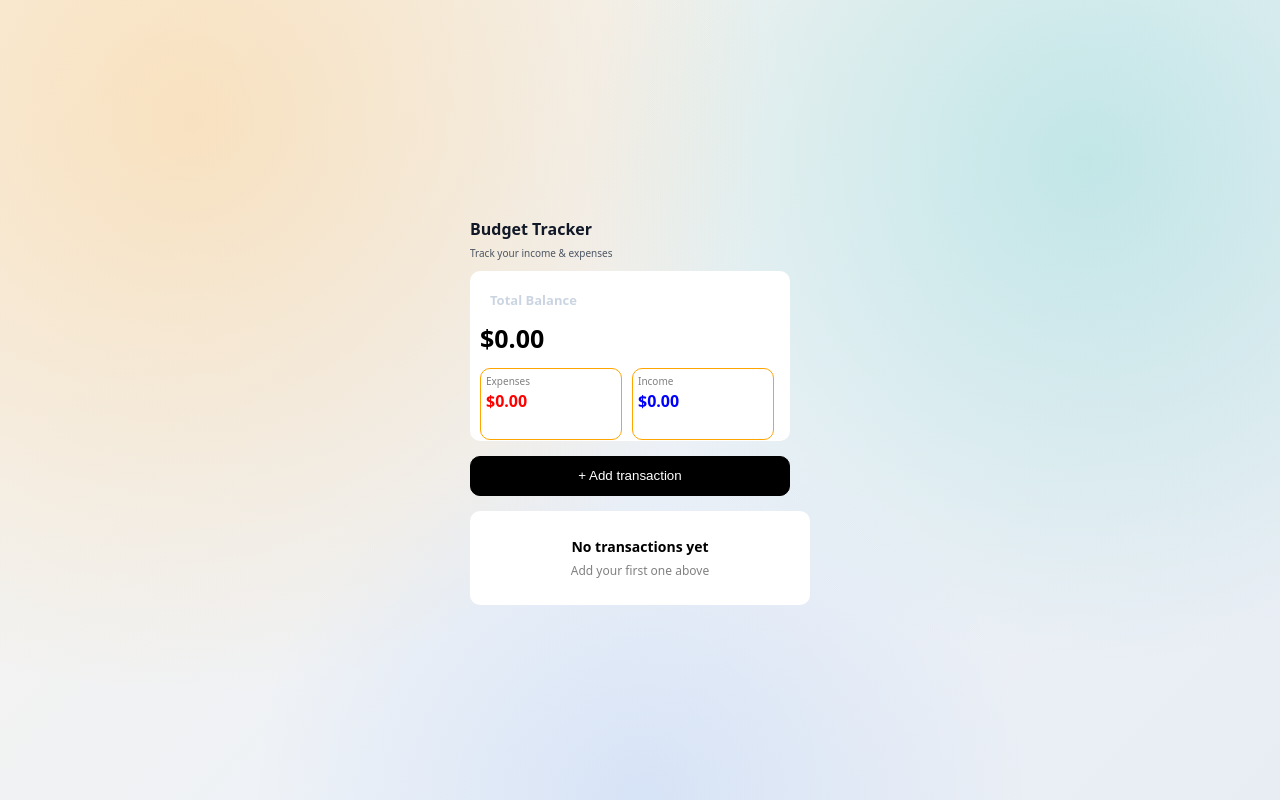
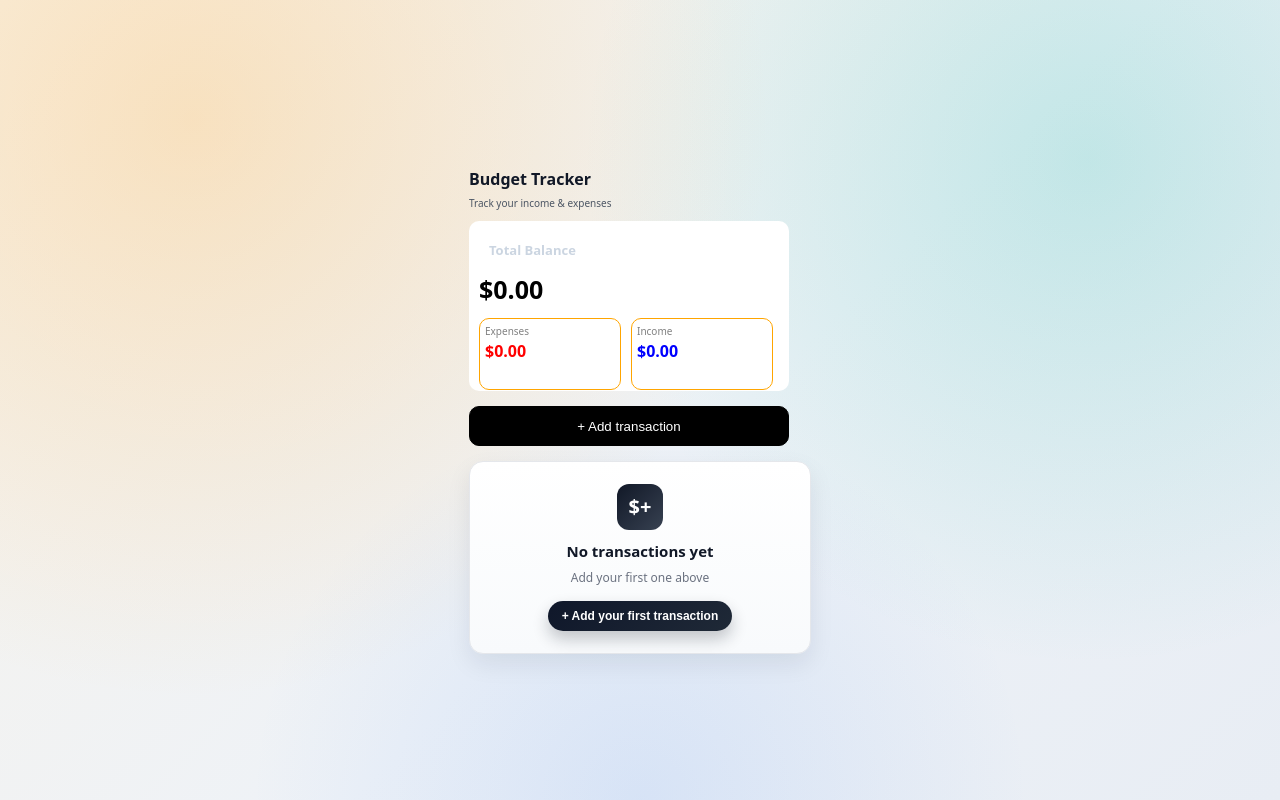
Before and after one commit to Majkan1/Mini-Budget-Tracker, a React (Vite) app in the folder vite-project/: page / in a window 1280 px wide. Built offline with nearby package versions, Linux system fonts and the light colour scheme.

Commit message:
Add a add transaction button in the list.

```diff
--- a/vite-project/src/App.tsx
+++ b/vite-project/src/App.tsx
@@ -281,15 +281,52 @@ function List(props: { transactions: Transaction[] }) {
   if (props.transactions.length === 0) {
     return (
       <div style={{
-        background: 'white', marginTop: '15px', borderRadius: '10px',
-        padding: '20px', width: '300px', textAlign: 'center'
+        background: 'linear-gradient(180deg, #ffffff 0%, #f8fafc 100%)',
+        marginTop: '15px',
+        borderRadius: '14px',
+        padding: '22px',
+        width: '296px',
+        textAlign: 'center',
+        border: '1px solid #e5e7eb',
+        boxShadow: '0 10px 24px rgba(15, 23, 42, 0.08)'
       }}>
-        <p style={{ color: 'black', margin: '5px', fontSize: '14px', fontWeight: 'bold' }}>
+        <div style={{
+          width: '46px',
+          height: '46px',
+          borderRadius: '12px',
+          margin: '0 auto 10px auto',
+          background: 'linear-gradient(135deg, #111827 0%, #374151 100%)',
+          color: 'white',
+          display: 'flex',
+          alignItems: 'center',
+          justifyContent: 'center',
+          fontSize: '20px',
+          fontWeight: 'bold'
+        }}>
+          $+
+        </div>
+        <p style={{ color: '#111827', margin: '6px 0', fontSize: '15px', fontWeight: 'bold' }}>
           No transactions yet
         </p>
-        <p style={{ color: 'gray', fontSize: '12px', margin: '5px' }}>
+        <p style={{ color: '#6b7280', fontSize: '12px', margin: '5px 0 14px 0' }}>
           Add your first one above
         </p>
+        <button
+          style={{
+            border: 'none',
+            borderRadius: '999px',
+            padding: '8px 14px',
+            fontSize: '12px',
+            fontWeight: 'bold',
+            color: '#ffffff',
+            background: 'linear-gradient(135deg, #0f172a 0%, #1f2937 100%)',
+            boxShadow: '0 8px 16px rgba(17, 24, 39, 0.24)',
+            cursor: 'pointer'
+          }}
+          onClick={() => window.scrollTo({ top: 0, behavior: 'smooth' })}
+        >
+          + Add your first transaction
+        </button>
       </div>
     );
   }
```
